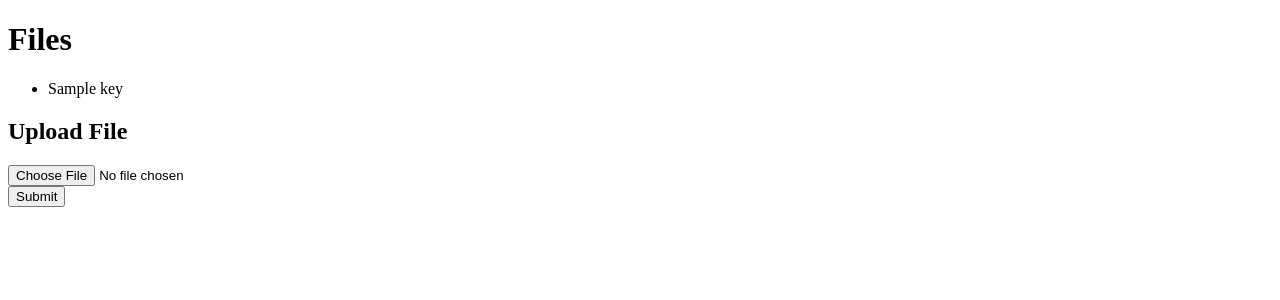
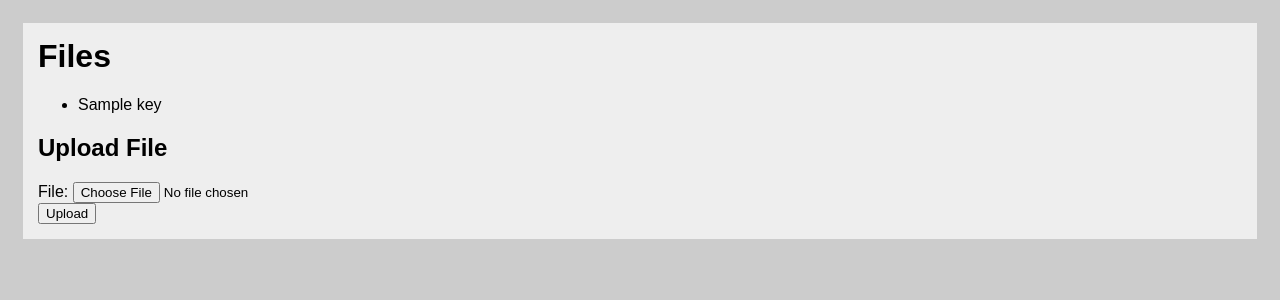
Before and after one commit to mcferrill/compose-demo, a Flask app: template frontend/templates/index.html in a window 1280 px wide. Shown: the top 300 px of the page. Run offline with Flask 2, Linux system fonts and the light colour scheme; the template is opened without the code that fills it: most values are stand-ins (such as "Sample title", 1, 10 or a date in 2020); parts of the project's set-up code (start-up, migrations or seed data) failed here and were passed over.

Commit message:
More updates.

```diff
--- a/frontend/main.py
+++ b/frontend/main.py
@@ -12,15 +12,28 @@ except ImportError:
 
 app = Flask(__name__)
 app.config['UPLOAD_FOLDER'] = '/uploads'
+app.config['MAX_CONTENT_LENGTH'] = 1024 * 1024 * 1024
+
+
+# Helper function for development to initialize our test bucket.
+def init():
+    client = Minio('minio:9000',
+                   access_key='minioadmin',
+                   secret_key='minioadmin',
+                   secure=False)
+    if not client.bucket_exists('files'):
+        client.make_bucket('files')
+    if 'sample.c10' not in client.list_objects('files'):
+        client.fput_object('files', 'sample.c10', 'sample.c10')
 
 
 @app.route('/')
 def index():
-    init()
-    return render_template('index.html', files=get_bucket().objects.all())
+    files = get_bucket().objects.all()
+    return render_template('index.html', files=files)
 
 
-@app.route('/upload', methods=['POST'])
+@app.route('/upload')
 def upload():
     if 'file' in request.files:
         f = request.files['file']
@@ -33,21 +46,6 @@ def upload():
     return redirect('/')
 
 
-# API
-
-def init():
-    """Use minio API to set up bucket and sample file."""
-
-    client = Minio('minio:9000',
-                   access_key='minioadmin',
-                   secret_key='minioadmin',
-                   secure=False)
-    if not client.bucket_exists('files'):
-        client.make_bucket('files')
-    if 'sample.c10' not in client.list_objects('files'):
-        client.fput_object('files', 'sample.c10', 'sample.c10')
-
-
 def get_bucket():
     init()
     s3 = boto3.resource('s3',
@@ -57,11 +55,6 @@ def get_bucket():
     return s3.Bucket('files')
 
 
-@app.route('/api/v1/resources/files/all', methods=['GET'])
-def list_files():
-    return [o.key for o in get_bucket().objects.all()]
-
-
 if __name__ == '__main__':
     if Server is not None:
         app.jinja_env.auto_reload = True
--- a/frontend/templates/index.html
+++ b/frontend/templates/index.html
@@ -2,6 +2,12 @@
 <html>
   <head>
     <title>Upload Files</title>
+    <style type="text/css">
+      * {font-family:sans-serif;}
+      html {background:#ccc;padding:15px;}
+      body {background:#eee;padding:15px;}
+      h1 {margin-top:0;}
+    </style>
   </head>
   <body>
     <h1>Files</h1>
@@ -12,9 +18,10 @@
     </ul>
     <form action="/upload" enctype="multipart/form-data" method="post">
       <h2>Upload File</h2>
+      File:
       <input type="file" name="file" />
       <br/>
-      <input type="submit" />
+      <input type="submit" value="Upload" />
     </form>
   </body>
 </html>
```
Also changed, not shown: docker-compose.yml (+7 -0 lines), 3 other files.
